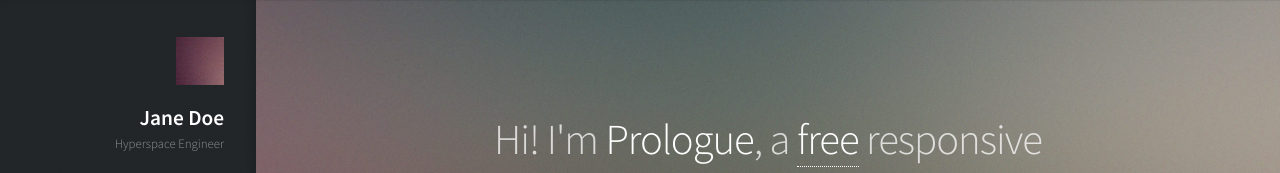
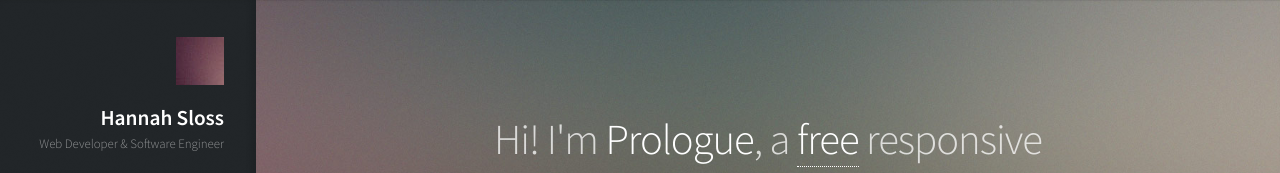
Before and after one commit to hsloss/portfolio, a plain HTML site: page starter-code/index.html in a window 1280 px wide. Shown: the top 173 px of the page. Drawn offline with Linux system fonts and the light colour scheme.

Commit message:
refactored css.

```diff
--- a/starter-code/index.html
+++ b/starter-code/index.html
@@ -21,8 +21,8 @@
 					<!-- Logo -->
 						<div id="logo">
 							<span class="image avatar48"><img src="images/avatar.jpg" alt="" /></span>
-							<h1 id="title">Jane Doe</h1>
-							<p>Hyperspace Engineer</p>
+							<h1 id="title">Hannah Sloss</h1>
+							<p>Web Developer & Software Engineer</p>
 						</div>
 
 					<!-- Nav -->
```
Also changed, not shown: starter-code/assets/css/layout.css (added), starter-code/assets/css/modules.css (added).
